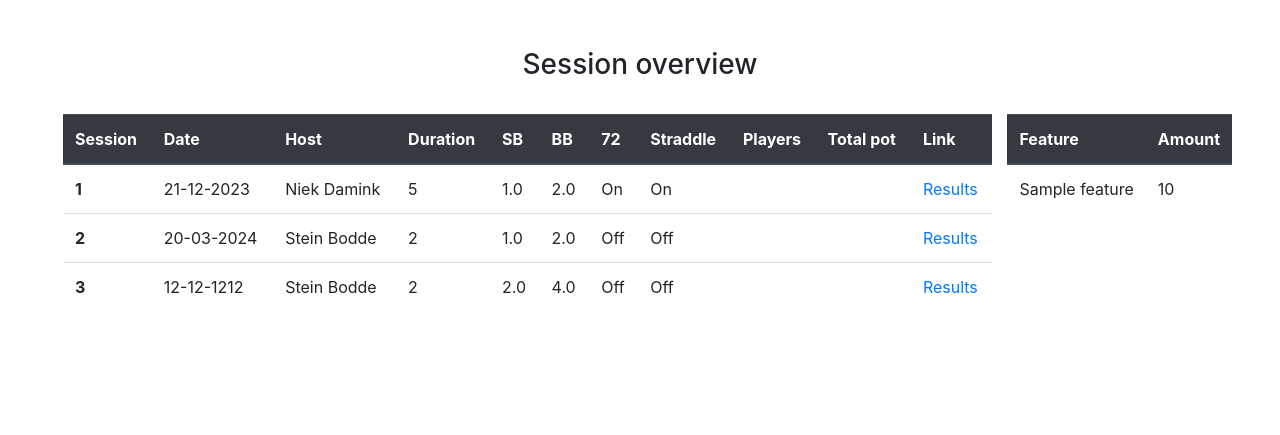
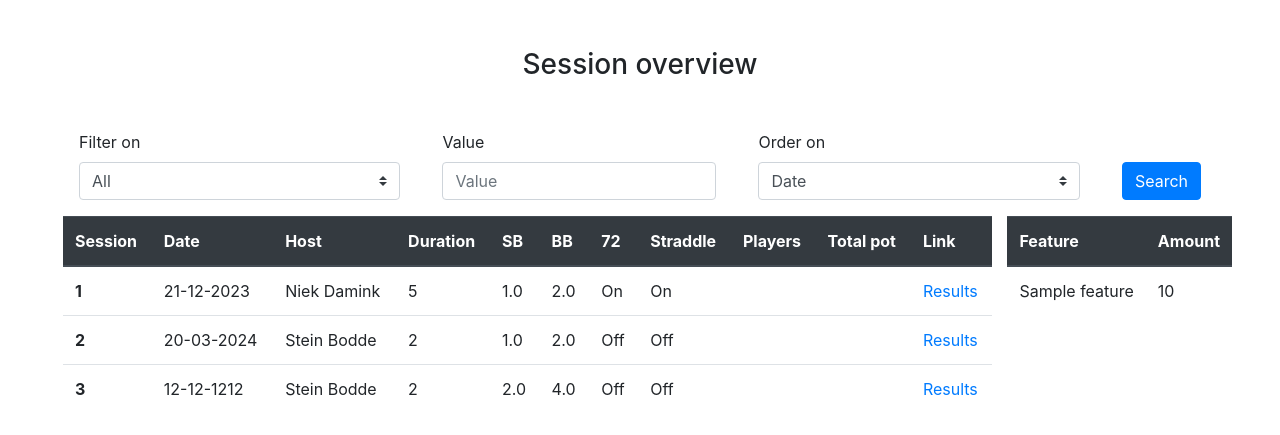
Before and after one commit to Niek-Damink/PokerPals, a Flask app: template src/website/templates/sessions.html in a window 1280 px wide. Shown: the top 435 px of the page. Run offline with Flask 3, Linux system fonts and the light colour scheme; tables that the repository leaves empty hold one stand-in row (values such as "Sample post"); the template is opened without the code that fills it: values that come from a table or form of the project are taken from there, most other values are stand-ins (such as "Sample title", 1, 10 or a date in 2020); some libraries are stand-ins or nearby versions.

Commit message:
Created filter options for the session overview tab

```diff
--- a/src/website/templates/sessions.html
+++ b/src/website/templates/sessions.html
@@ -1,6 +1,36 @@
 {% extends "base.html" %} {% block title %}Sessions{% endblock %} {% block content %}
 <div class="fluid-container p-5">
     <h3 align="center">Session overview</h3><br>
+    <form method="POST">
+        <div class="form-row align-items-center">
+            <div class="col m-3">
+                <label class="mr-sm-2" for="filter">Filter on</label>
+                <select class="custom-select mr-sm-2" name="filter" id="filter">
+                    <option selected value="0">All</option>
+                    <option value="1">Host</option>
+                    <option value="2">Month</option>
+                    <option value="3">Year</option>
+                </select>
+            </div>
+            <div class="col-auto m-3">
+                <label class="mr-sm-2" for="input Value">Value</label>
+                <input type="text" class="form-control" name="inputValue" id="inputValue" placeholder="Value">
+                </div>
+
+            <div class="col m-3">
+                <label class="mr-sm-2" for="order">Order on</label>
+                <select class="custom-select mr-sm-2" name="order" id="order">
+                    <option selected value="0">Date</option>
+                    <option value="1">Time</option>
+                    <option value="2">Potsize</option>
+                    <option value="3">Players</option>
+                </select>
+            </div>
+        <div class="col-auto m-3 mt-5">
+            <button type="submit" class="btn btn-primary">Search</button>
+        </div>
+    </div>
+    </form>
     <div class="row">
         <div class="col">
             <table class="table">
@@ -47,7 +77,7 @@
             </table>
         </div>
 
-        <div class="column">
+        <div class="column-2">
             <table class="table">
                 <thead class="thead-dark">
                     <tr>
```
Also changed, not shown: src/website/dbQueries.py (+19 -2 lines), src/website/views.py (+7 -3 lines).
